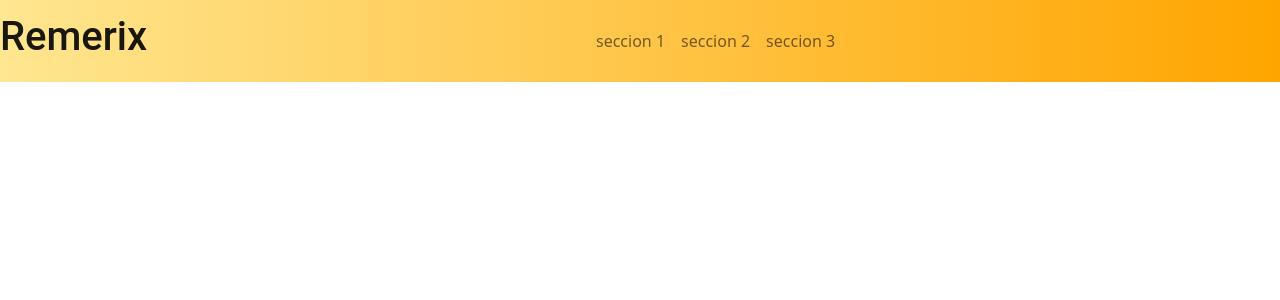
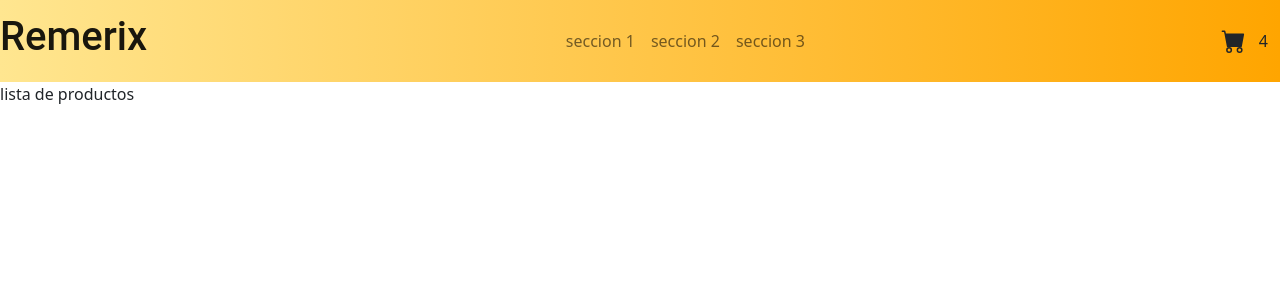
Before and after one commit to xdigifranx/react-franco-ibarra, a React (Create React App) app: page / in a window 1280 px wide. Shown: the top 300 px of the page. Built offline with nearby package versions, Linux system fonts and the light colour scheme.

Commit message:
ecommer-ibarra

```diff
--- a/package.json
+++ b/package.json
@@ -9,6 +9,7 @@
     "bootstrap": "^5.2.0",
     "react": "^18.2.0",
     "react-dom": "^18.2.0",
+    "react-icons": "^4.4.0",
     "react-scripts": "5.0.1",
     "web-vitals": "^2.1.4"
   },
--- a/src/App.css
+++ b/src/App.css
@@ -6,3 +6,8 @@ nav{
 .logo{
   font-family: roboto;
 }
+
+.cart{
+  width: 4vw;
+  height: 3vh;
+}
--- a/src/App.js
+++ b/src/App.js
@@ -1,14 +1,18 @@
 /* import logo from './logo.svg'; */
 import './App.css';
+import ItemListConteiner from './components/itemListConteiner';
 import NavBar from './components/NavBar';
 import 'bootstrap/dist/css/bootstrap.min.css';
+
 
 function App() {
   return (
     <>
     <NavBar/>
+    <ItemListConteiner/>
     </>
-  );
-}
+
+  )
+};
 
 export default App;
--- /dev/null
+++ b/src/components/CartWidget.js
@@ -0,0 +1,13 @@
+import { BsFillCartFill } from "react-icons/bs";
+
+const CartWidget = () =>{
+    return (
+        <>
+        <BsFillCartFill className="cart"/>4
+        </>
+    )
+};
+
+
+
+export default CartWidget;
--- a/src/components/NavBar.js
+++ b/src/components/NavBar.js
@@ -1,3 +1,5 @@
+import CartWidget from './CartWidget' ;
+
 
 function NavBar() {
     return(
@@ -13,8 +15,10 @@ function NavBar() {
 			<a className="nav-link texto" href=" #">seccion 1</a>
 			<a className="nav-link texto" href=" #">seccion 2</a>
 			<a className="nav-link texto" href=" #">seccion 3</a>
+
 		</div>
 		</div>
+		<CartWidget/>
 	</div>
 	</nav>
     );
--- /dev/null
+++ b/src/components/itemListConteiner.js
@@ -0,0 +1,10 @@
+
+const ItemListConteiner = () => {
+    return(
+        <>
+        <p>lista de productos</p>
+        </>
+    )
+};
+
+export default ItemListConteiner;
```
Also changed, not shown: 1 other file (tests, documents, lock files or other folders).
